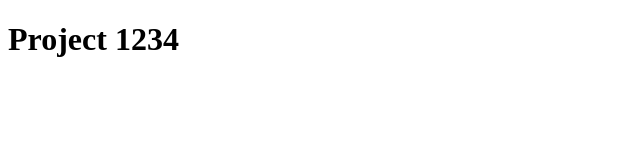
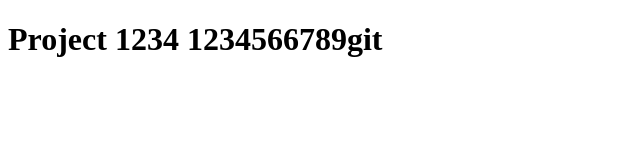
Before and after one commit to Plymbrym/first, a plain HTML site: page index.html in a window 1280 px wide. Shown: the whole page, without its empty margins (0-640 px from the left). Drawn offline with Linux system fonts and the light colour scheme.

Commit message:
title changed

```diff
--- a/index.html
+++ b/index.html
@@ -9,7 +9,7 @@
 </head>
 
 <body>
-   <h1>Project 1234</h1>
+   <h1>Project 1234 1234566789git </h1>
 </body>
 
 </html>
```
